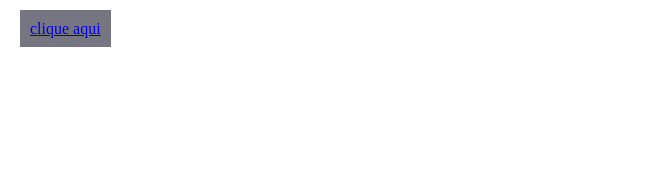
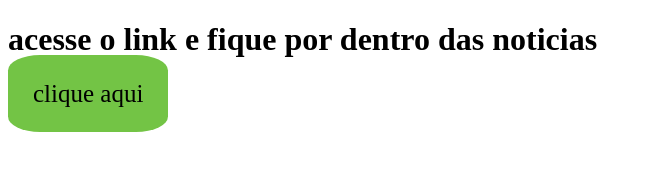
Before and after one commit to guiats/guilherme2D-aluraplus, a plain HTML site: page index.html in a window 1280 px wide. Shown: the whole page, without its empty margins (0-652 px from the left). Drawn offline with Linux system fonts and the light colour scheme.

Commit message:
Add files via upload

```diff
--- a/index.html
+++ b/index.html
@@ -8,6 +8,7 @@
     <title>Document</title>
 </head>
 <body>
+    <h1>acesse o link e fique por dentro das noticias</h1>
     <a class="botao" href="https://www.bandab.com.br/">clique aqui</a>
 </body>
 </html>
--- a/style.css
+++ b/style.css
@@ -1,7 +1,10 @@
 .botao{
-background-color: rgb(117, 118, 129);
+background-color: rgb(115, 196, 69);
+color: rgb(0, 0, 0);
+font-size: 25px;
+text-decoration: double;
+padding: 30%;
+border-radius: 20%;
+margin: 0px;;
+padding: 25px;
 }
-*{
-margin: 0px;;
-padding: 10px;
-}
```
